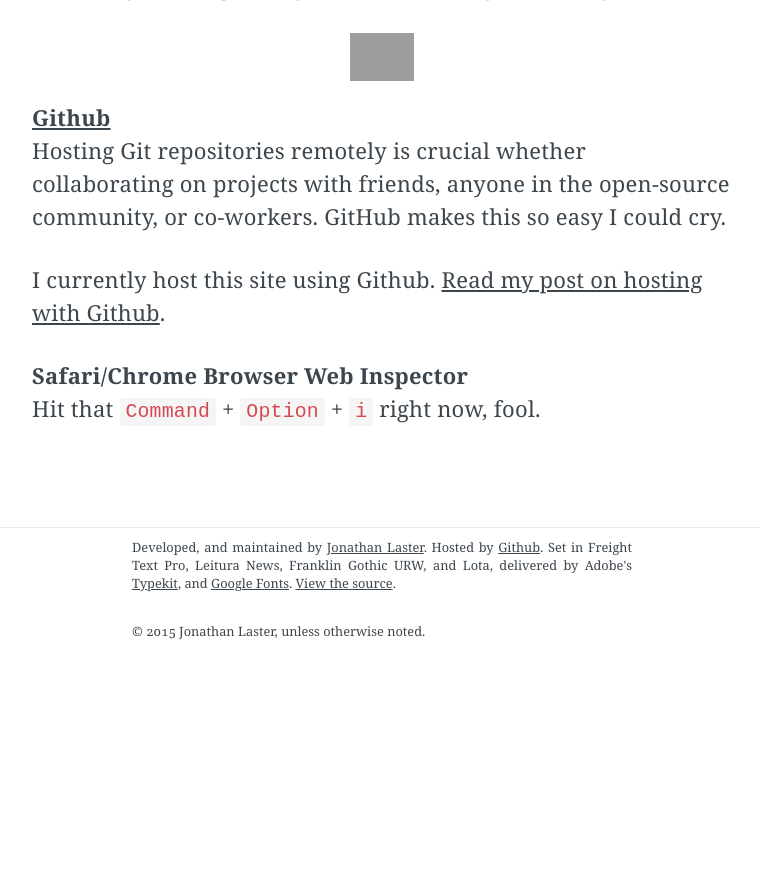
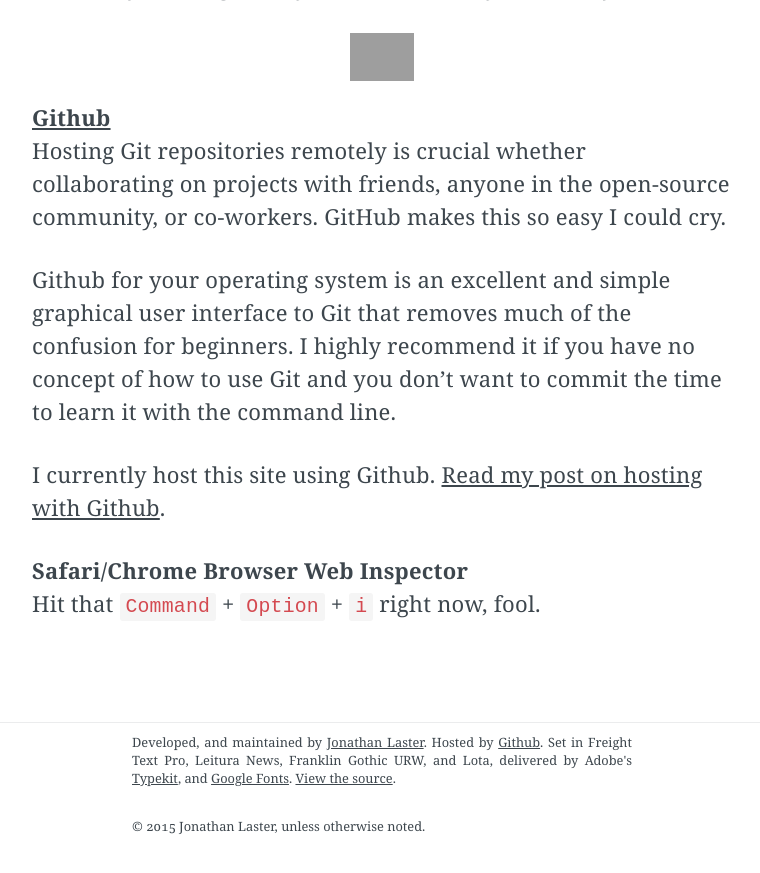
Before and after one commit to last-dev/jdl.io, a Jekyll site: the page built from tools.md, in a window 1280 px wide and 900 px high, scrolled down 2759 px. Shown: the top 873 px of the window, without its empty margins (258-1018 px from the left). Built offline with Jekyll 4.4.1, drawn with Linux system fonts in a browser that asks for light colours; nearby versions of some CDN libraries; before the commit the page ends 3464 px from its top, so only the background shows below that; grey boxes are pictures that could not be loaded.

Commit message:
Added to toolkit

```diff
--- a/tools.md
+++ b/tools.md
@@ -41,6 +41,8 @@
 **[Github](https://mac.github.com)** <br>
 Hosting Git repositories remotely is crucial whether collaborating on projects with friends, anyone in the open-source community, or co-workers. GitHub makes this so easy I could cry.
 
+Github for your operating system is an excellent and simple graphical user interface to Git that removes much of the confusion for beginners. I highly recommend it if you have no concept of how to use Git and you don't want to commit the time to learn it with the command line.
+
 I currently host this site using Github. [Read my post on hosting with Github]({{site.baseurl}}/hosted-on-github).
 
 
```
